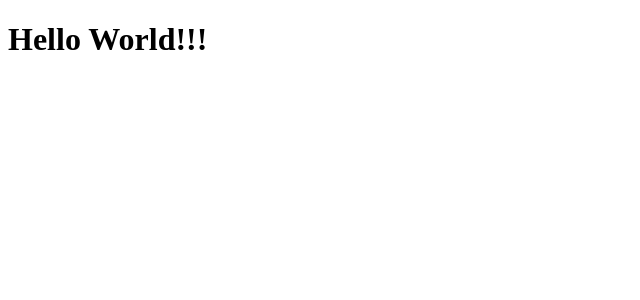
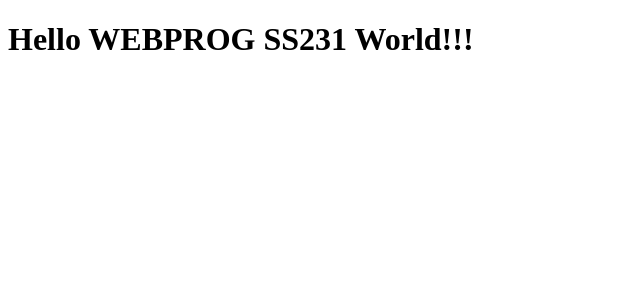
Before and after one commit to apclccruz/webprog-vuejs, a Vue app in the folder vue-project/: page / in a window 1280 px wide. Shown: the top 300 px of the page, without its empty margins (0-640 px from the left). Built offline with nearby package versions, Linux system fonts and the light colour scheme.

Commit message:
updated using github.dev

```diff
--- a/vue-project/src/App.vue
+++ b/vue-project/src/App.vue
@@ -1,7 +1,7 @@
 <script></script>
 
 <template>
-  <h1> Hello World!!!</h1>
+  <h1> Hello WEBPROG SS231 World!!!</h1>
 </template>
 
 <style></style>
```
